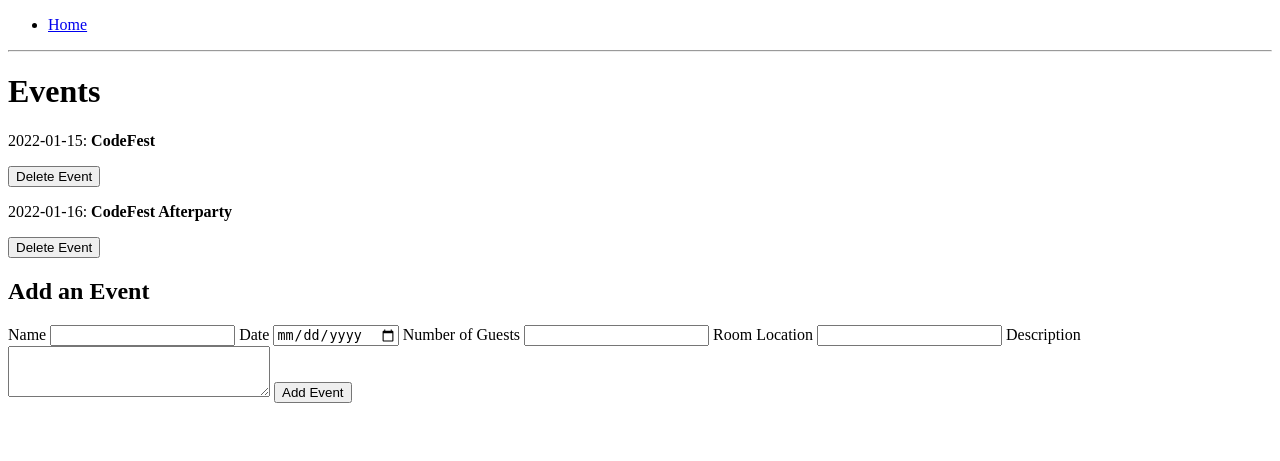
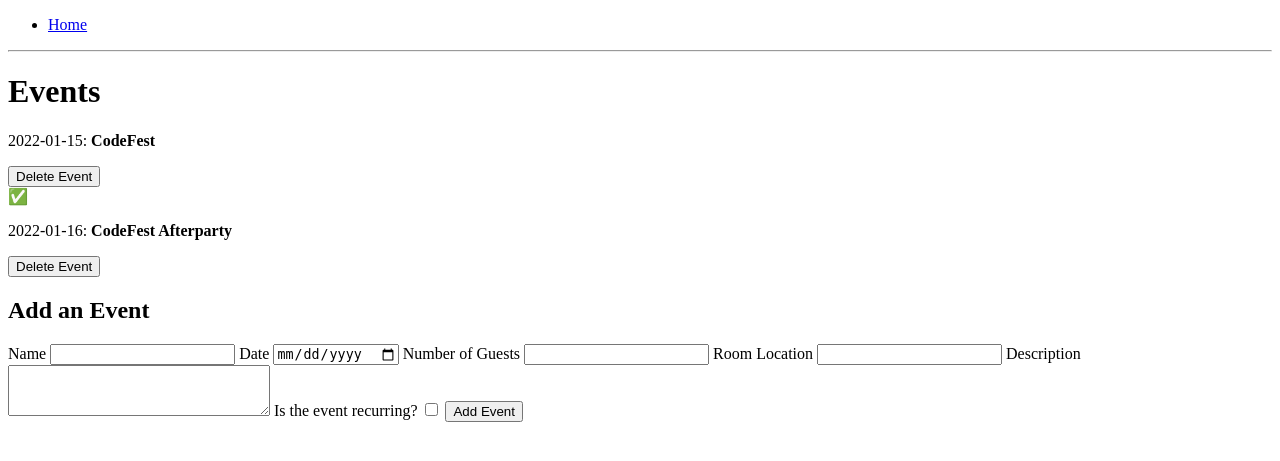
Before and after one commit to pjwmascall/flask-templates-pair-programming, a Flask app: page / in a window 1280 px wide. Shown: the top 461 px of the page. Run offline with Flask 2, Linux system fonts and the light colour scheme.

Commit message:
added recurring checkbox

```diff
--- a/controllers/controller.py
+++ b/controllers/controller.py
@@ -14,7 +14,8 @@ def add_event():
     number_of_guests = request.form["number_of_guests"]
     room_location = request.form["room_location"]
     description = request.form["description"]
-    new_event = Event(date, name, number_of_guests, room_location, description)
+    recurring = request.form["recurring"]
+    new_event = Event(date, name, number_of_guests, room_location, description, recurring)
     add_new_event(new_event)
     return render_template('index.html', events=events)
 
--- a/models/events.py
+++ b/models/events.py
@@ -1,8 +1,9 @@
 class Event():
 
-    def __init__(self, date, name, number_of_guests, room_location, description):
+    def __init__(self, date, name, number_of_guests, room_location, description, recurring):
         self.date = date
         self.name = name
         self.number_of_guests = number_of_guests
         self.room_location = room_location
         self.description = description
+        self.recurring = recurring
--- a/models/events_list.py
+++ b/models/events_list.py
@@ -1,7 +1,7 @@
 from models.events import Event
 
-event1 = Event('2022-01-15', 'CodeFest', "16", 'Conference Room B', 'Hackathon')
-event2 = Event('2022-01-16', 'CodeFest Afterparty', "20", 'Conference Room B', 'Party')
+event1 = Event('2022-01-15', 'CodeFest', "16", 'Conference Room B', 'Hackathon', "on")
+event2 = Event('2022-01-16', 'CodeFest Afterparty', "20", 'Conference Room B', 'Party', "off")
 
 events = [event1, event2]
 
--- a/templates/index.html
+++ b/templates/index.html
@@ -9,6 +9,9 @@
 <div>
   <p>
     {{ event.date }}: <b>{{ event.name }}</b><form action='/{{ event.name }}' method="post"><input type="submit" value="Delete Event"></form>
+    {% if event.recurring == "on" %}
+      <span>&#9989;</span>
+    {% endif %}
   </p>
 </div>
 {% endfor %}
@@ -26,6 +29,8 @@
   <input type="text" name="room_location" id="room_location">
   <label for="description"> Description </label>
   <textarea name="description" id="description" cols="30" rows="3"></textarea>
+  <label for="recurring">Is the event recurring?</label>
+  <input type="checkbox" name="recurring" id="recurring">
   <input type="submit" value="Add Event">
 </form>
 
```
